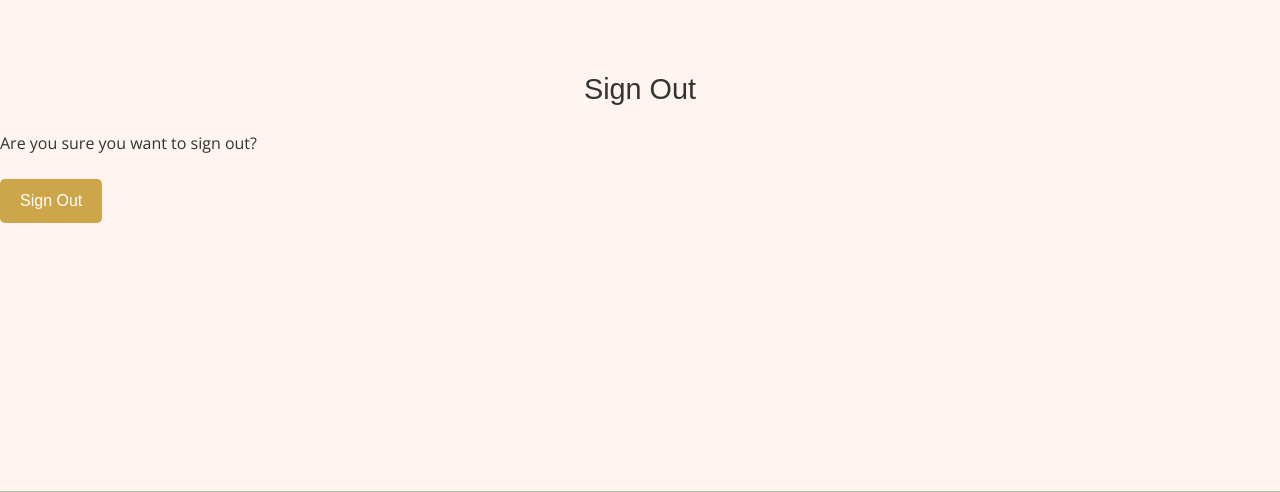
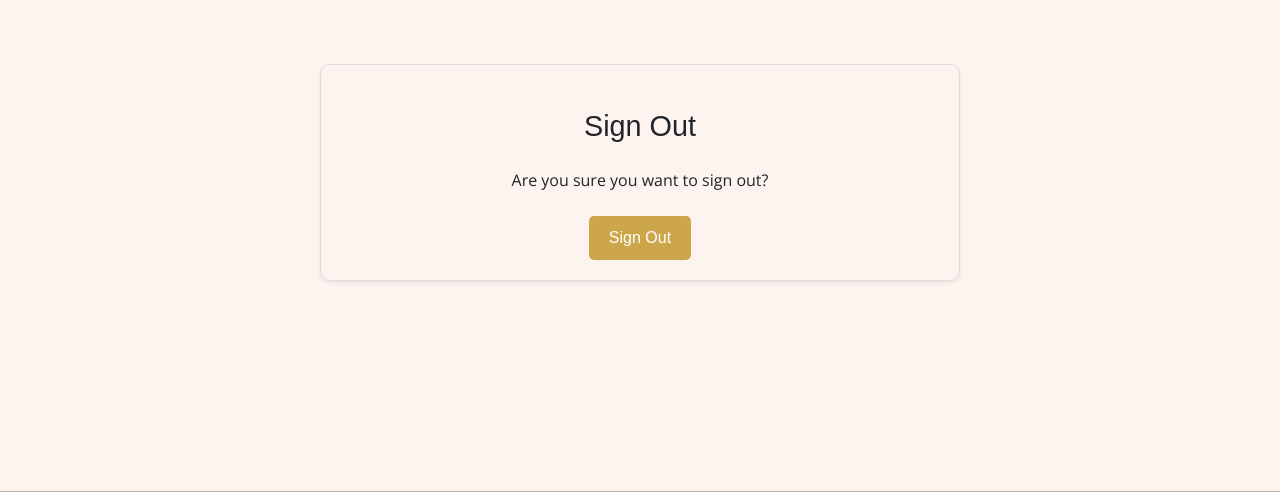
Before and after one commit to SophieMcGee/donegalexplorers, a Django app: page /accounts/logout/ in a window 1280 px wide. Shown: the part 76-568 px from the top of the page. Run offline with Django 4.2, Linux system fonts and the light colour scheme; the visitor is signed in with stand-in values (Sample User, id 1); parts of the project's set-up code (start-up, migrations or seed data) failed here and were passed over; some libraries are stand-ins or nearby versions.

Commit message:
Update logout template, include card and container to match other pages

```diff
--- a/templates/account/logout.html
+++ b/templates/account/logout.html
@@ -4,18 +4,26 @@
     {% trans "Sign Out" %}
 {% endblock title %}
 {% block content %}
-    <h1 class="my-4">
+<div class="container-custom">
+    <div class="col-md-6 mx-auto mt-3">
+        <div class="card card-custom shadow-sm">
+            <div class="card-body">
+                <h1 class="my-4 text-center">
                     {% trans "Sign Out" %}
                 </h1>
-    <p class="mb-4">
+                <p class="mb-4 text-center">
                     {% trans 'Are you sure you want to sign out?' %}
                 </p>
                 {% url 'account_logout' as action_url %}
-    <form method="post" action="{{ action_url }}">
+                <form method="post" action="{{ action_url }}" class="text-center">
                     {% csrf_token %}
                     {{ redirect_field }}
                     <button type="submit" class="btn btn-custom">
                         {% trans 'Sign Out' %}
                     </button>
                 </form>
+            </div>
+        </div>
+    </div>
+</div>
 {% endblock content %}
```
Lines whose indentation alone changed are shown as unchanged.
